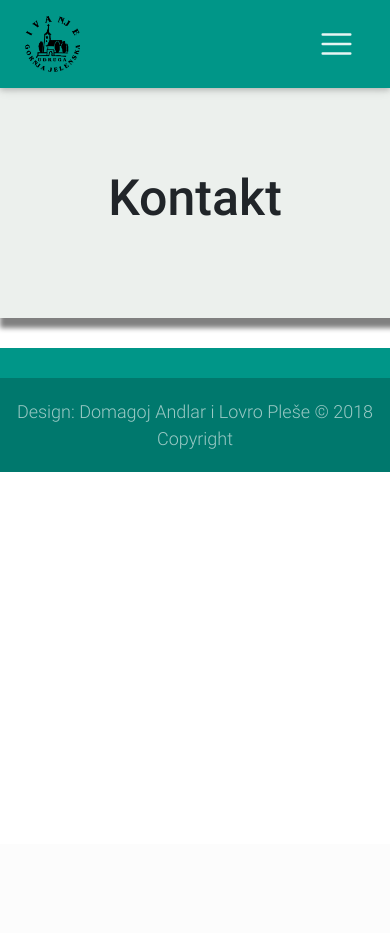
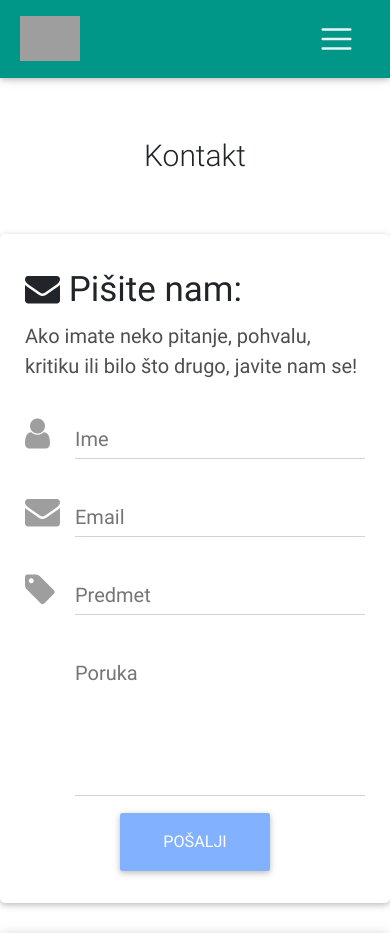
Before and after one commit to domandlar/ivanje, a PHP site: page /kontakt.php in a window 390 px wide. Shown: the top 933 px of the page. Before the commit the page ends 472 px from the top, so only its background shows below. Run offline with PHP 8.4, Linux system fonts and the light colour scheme; data that the repository does not hold is empty; grey boxes are pictures that could not be loaded.

Commit message:
Add files via upload

```diff
--- a/header.php
+++ b/header.php
@@ -14,6 +14,7 @@
     <link href="css/mdb.min.css" rel="stylesheet">
     <!-- Your custom styles (optional) -->
     <link href="css/style.css" rel="stylesheet">
+    <link rel="shortcut icon" type="image/png" href="img/logo.svg"/>
 </head>
 
 <body>
@@ -24,7 +25,7 @@
 
 <!-- Navbar brand -->
 <a class="navbar-brand" href="index.php">
-<img border="0" alt="Ivanje Logo" src="img/logo2.png" width="60px" height="auto">
+<img border="0" alt="Ivanje Logo" src="img/logo21.png" width="60px" height="auto">
 </a>
 
 <!-- Collapse button -->
@@ -42,9 +43,6 @@
             <a class="nav-link" href="index.php">Naslovnica
                 <span class="sr-only">(current)</span>
             </a>
-        </li>
-        <li class="nav-item">
-            <a class="nav-link" href="index.php">Vijesti</a>
         </li>
         <!-- Dropdown -->
         <li class="nav-item dropdown">
--- a/kontakt.php
+++ b/kontakt.php
@@ -2,16 +2,84 @@
 include 'header.php';
 ?>
 <!--Section: Blog v.3-->
-<section class="py-4 container glavni">
+<!-- Section: Contact v.1 -->
+<section class="my-5">
 
-    <!--Section heading-->
-    <h2 class="h1 text-center mb-5">Kontakt</h2>
+  <!-- Section heading -->
+  <h2 class="h1-responsive text-center my-5">Kontakt</h2>
+
+  <!-- Grid row -->
+  <div class="row">
+
+    <!-- Grid column -->
+    <div class="col-lg-5 mb-lg-0 mb-4">
+
+      <!-- Form with header -->
+      <div class="card">
+        <div class="card-body">
+          <!-- Header -->
+          <div class="form-header">
+            <h3 class="mt-2"><i class="fa fa-envelope"></i> Pišite nam:</h3>
+          </div>
+          <p class="dark-grey-text">Ako imate neko pitanje, pohvalu, kritiku ili bilo što drugo, javite nam se!</p>
+          <!-- Body -->
+          <div class="md-form">
+            <i class="fa fa-user prefix grey-text"></i>
+            <input type="text" id="form-name" class="form-control">
+            <label for="form-name">Ime</label>
+          </div>
+          <div class="md-form">
+            <i class="fa fa-envelope prefix grey-text"></i>
+            <input type="text" id="form-email" class="form-control">
+            <label for="form-email">Email</label>
+          </div>
+          <div class="md-form">
+            <i class="fa fa-tag prefix grey-text"></i>
+            <input type="text" id="form-Subject" class="form-control">
+            <label for="form-Subject">Predmet</label>
+          </div>
+          <div class="md-form">
+            <i class="fa fa-pencil-alt prefix grey-text"></i>
+            <textarea type="text" id="form-text" class="form-control md-textarea" rows="3"></textarea>
+            <label for="form-text">Poruka</label>
+          </div>
+          <div class="text-center">
+            <button class="btn btn-light-blue">Pošalji</button>
+          </div>
+        </div>
+      </div>
+      <!-- Form with header -->
+
+    </div>
+    <!-- Grid column -->
+
+    <!-- Grid column -->
+    <div class="col-lg-7">
+
+      <!--Google map-->
+      <div id="map-container-section" class="z-depth-1-half map-container-section mb-4" style="height: 500px">
+        <iframe src="https://www.google.com/maps/embed?pb=!1m18!1m12!1m3!1d44656.105395728104!2d16.662245542309105!3d45.61051160024507!2m3!1f0!2f0!3f0!3m2!1i1024!2i768!4f13.1!3m3!1m2!1s0x476655eb6d09aa73%3A0x7212fe95d3b67369!2sGornja+Jelenska!5e0!3m2!1shr!2shr!4v1550691086063" width="100%" height="500px" frameborder="0" style="border:0" allowfullscreen></iframe>
+      </div>
+      <!-- Buttons-->
+      <div class="row text-center">
 
 
+        <div class="col-md-12">
+          <a class="btn-floating">
+            <i class="fa fa-envelope"></i>
+          </a>
+          <p>info@ivanje.hr</p>
+        </div>
+      </div>
 
+    </div>
+    <!-- Grid column -->
+
+  </div>
+  <!-- Grid row -->
 
 </section>
-<!--Section: Blog v.3-->
+<!-- Section: Contact v.1 -->
 
 <!--Footer-->
 <footer class="page-footer font-small teal pt-4 mt-4">
```
Also changed, not shown: clanak.php (+5 -4 lines), index.php (+6 -7 lines).
